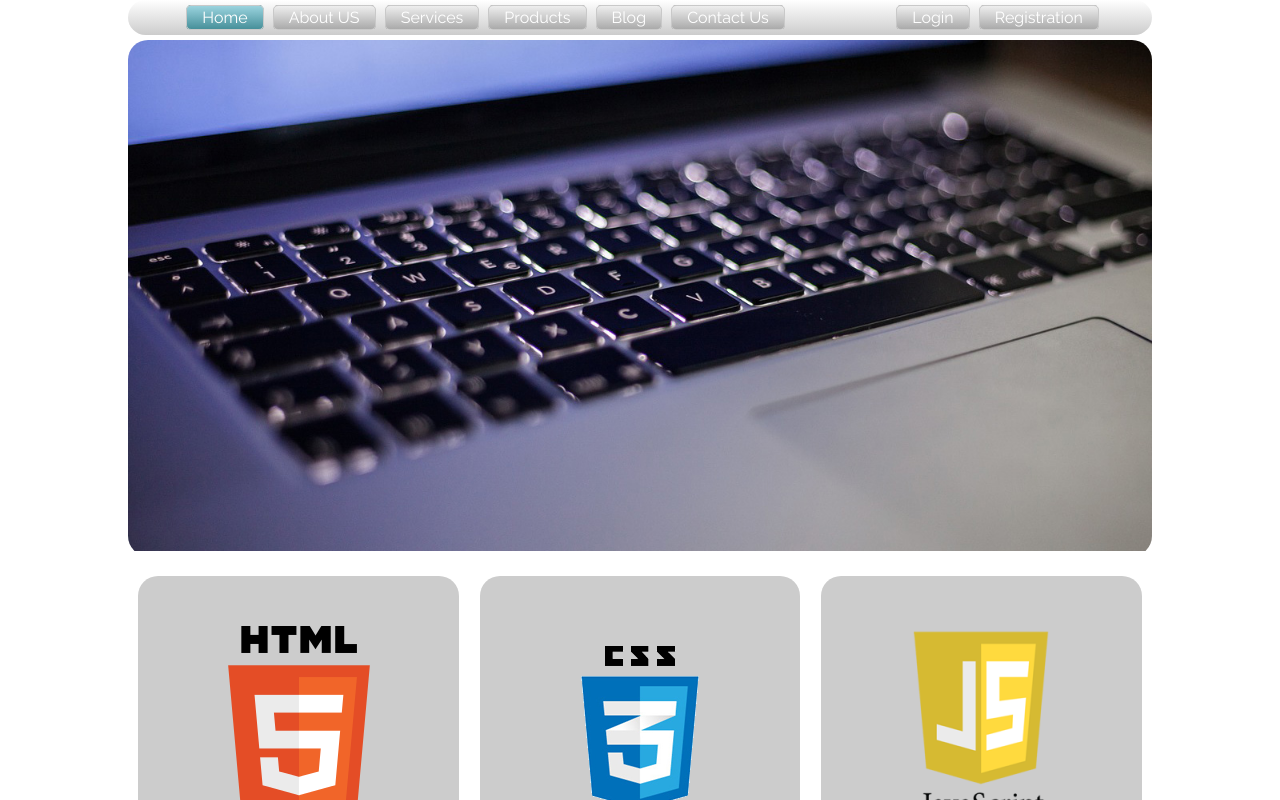
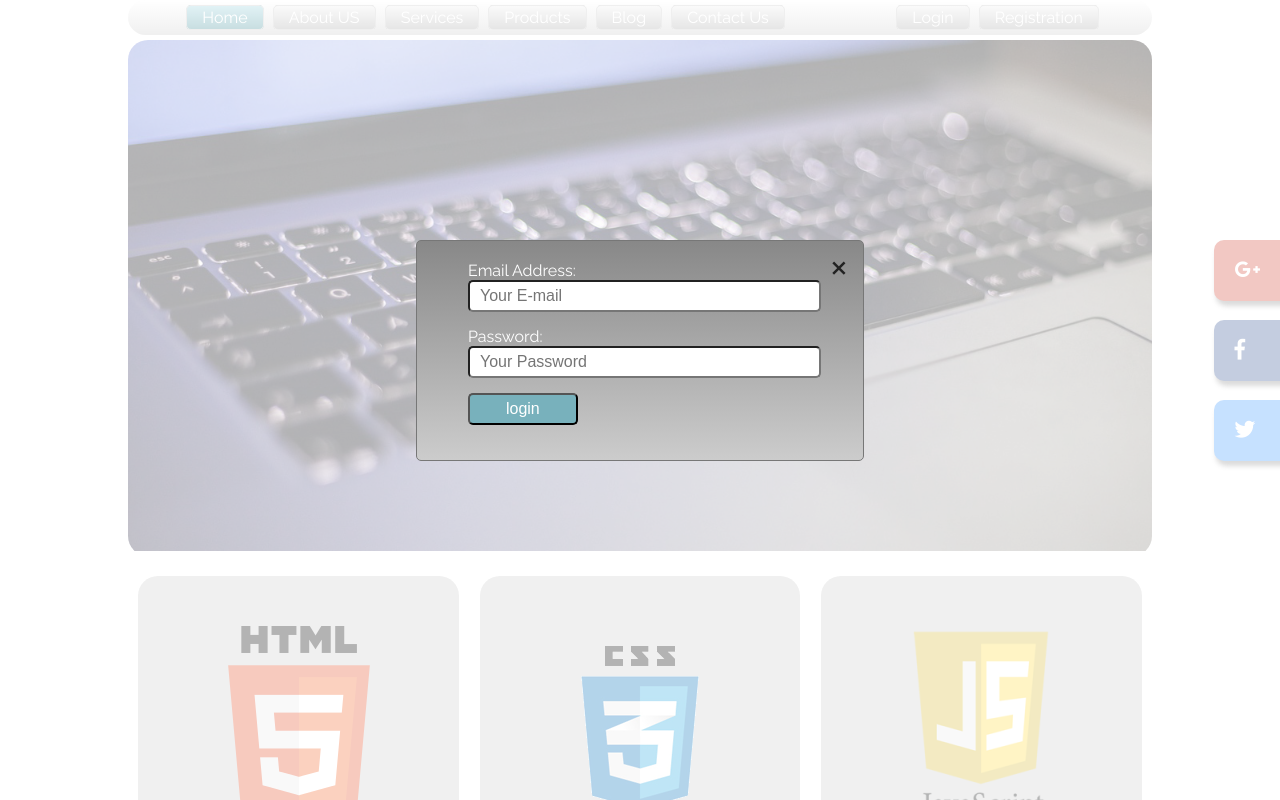
Before and after one commit to Scroung3D/learning-learn-with-us, a plain HTML site: page index.html in a window 1280 px wide. Both pictures are taken after a click on the link "Login". Shown: the top 800 px of the page. Drawn offline with Linux system fonts and the light colour scheme.

Commit message:
Register & Login Done

```diff
--- a/index.html
+++ b/index.html
@@ -8,11 +8,41 @@
   <link rel="stylesheet"
         href="style.css">
   <link rel="stylesheet"
-        href="https://cdnjs.cloudflare.com/ajax/libs/font-awesome/4.7.0/css/font-awesome.min.css">
+  <link rel="stylesheet" href="https://use.fontawesome.com/releases/v5.0.13/css/all.css" integrity="sha384-DNOHZ68U8hZfKXOrtjWvjxusGo9WQnrNx2sqG0tfsghAvtVlRW3tvkXWZh58N9jp" crossorigin="anonymous">
   <link href="https://fonts.googleapis.com/css?family=Raleway"
         rel="stylesheet">
 </head>
 <body>
+
+<!-- Start Modal Box -->
+
+<input type="checkbox" id="registration" style="display: none">
+<form action="index.html" id="register">
+  <label for="registration" id="close">&times;</label>
+  <label for="username">Username:</label>
+  <input type="text" placeholder="Your Name">
+  <label for="email">E-mail:</label>
+  <input type="email" placeholder="Your E-mail Address">
+  <label for="login">Login Name:</label>
+  <input type="text" placeholder="Choose a Login Name">
+  <label for="password">Password:</label>
+  <input type="password" placeholder="Choose a Password">
+  <label for="password">Confirm Password:</label>
+  <input type="password" placeholder="Confirm Your Password">
+  <input type="submit" value="Register">
+</form>
+
+<input type="checkbox" id="login" style="display: none">
+<form action="index.html" id="sign-in">
+  <label for="login" id="close">&times;</label>
+  <label for="email">Email Address:</label>
+  <input type="email" placeholder="Your E-mail">
+  <label for="password">Password:</label>
+  <input type="password" placeholder="Your Password">
+  <input type="submit" value="login">
+</form>
+<!-- End Modal Box -->
+
 <!-- Start Main Wrapper -->
 <div class="main-wrapper">
   <!--Start Navigation-->
@@ -36,8 +66,8 @@
     </ul>
 
     <ul class="nav2">
-      <li><a href="#">Login</a></li>
-      <li><a href="#">Registration</a></li>
+      <li><a href="#"><label for="login">Login</label></a></li>
+      <li><a href="#"><label for="registration">Registration</label></a></li>
     </ul>
   </nav>
   <!--End Navigation-->
@@ -138,6 +168,17 @@
   </section>
   <!-- End Developers Section -->
 
+
+  <!-- Start Social Media Section -->
+  <section class="social-icons">
+    <ul>
+      <li><a href="#"><i class="fab fa-google-plus-g"><span>Google+</span></i></a></li>
+      <li><a href="#"><i class="fab fa-facebook-f"><span>Facebook</span></i></a></li>
+      <li><a href="#"><i class="fab fa-twitter"><span>Twitter</span></i></a></li>
+    </ul>
+  </section>
+  <!-- End Social Media Section -->
+
   <footer>
     <p>
       Cpyright &copy; 2018 CodeAndCreate All Rights Reserved
--- a/style.css
+++ b/style.css
@@ -17,7 +17,94 @@ li {
 a {
     text-decoration: none;
 }
-/*End Common Styl*/
+/* End Common Style */
+
+form {
+    box-sizing: border-box;
+    display: none;
+    position: fixed;
+    top: 30%;
+    left: 32.5%;
+    width: 35%;
+    height: auto;
+    padding: 20px 40px;
+    background: linear-gradient(#888, #ccc);
+    border: 1px solid #777;
+    border-radius: 5px;
+    z-index: 1000;
+    animation: fade-in 1s;
+}
+
+@keyframes fade-in {
+    0% {
+        opacity: 0;
+    }
+    100% {
+        opacity: 0;
+    }
+
+}
+
+form input {
+    display: block;
+    width: 90%;
+    margin: 0 0 15px 3%;
+    padding: 5px 10px;
+    border-radius: 5px;
+    font-size: 100%;
+}
+
+form input[type="submit"] {
+    background: #78b1bc;
+    color: #fff;
+    width: 30%;
+    max-width: 150px;
+    transition: background .2s;
+}
+
+form input[type="submit"]:hover {
+    background: #9ad3de;
+    cursor: pointer;
+}
+
+form label#close {
+
+    font-size: 250%;
+    color: #ccc;
+    position: absolute;
+    top: 0;
+    right:  15px;
+}
+
+form label#close {
+    color: #222;
+}
+
+form label {
+    margin-left: 3%;
+    font-weight: 400;
+    color: #fff;
+}
+
+input#registration:checked ~ form#register{
+    display: block;
+}
+
+input#registration:checked ~ .main-wrapper {
+    user-select: none;
+    opacity: .3;
+    pointer-events: none;
+}
+
+input#login:checked ~ form#sign-in{
+    display: block;
+}
+
+input#login:checked ~ .main-wrapper {
+    user-select: none;
+    opacity: .3;
+    pointer-events: none;
+}
 
 nav {
     width: 80%;
@@ -269,8 +356,48 @@ section div.container:hover div.middle {
 }
 /* End Developers Section */
 
+section.social-icons ul li a i span {
+    margin-left: 20%;
+}
+
+section.social-icons ul li a i.fab {
+    position: fixed;
+    right: -13%;
+    width: 15%;
+    padding: 20px;
+    color: #fff;
+    border-radius: 10px 0 0 10px;
+    box-shadow: 2px 5px 5px #888;
+    font-size: 130%;
+    z-index: 1000;
+    transition: right .8s, box-shadow .8s;
+}
+
+section.social-icons ul li a i.fa-google-plus-g {
+    top: 30%;
+    background: #d34836;
+}
+
+section.social-icons ul li a i.fa-facebook-f {
+    top: 40%;
+    background: #3b5998;
+}
+
+section.social-icons ul li a i.fa-twitter {
+    top: 50%;
+    background: #4099ff;
+}
+
+section.social-icons ul li a i.fab:hover {
+    right: -5%;
+    box-shadow: none;
+}
+/* End Social Media Section */
+
+
 footer {
     padding: 90px 0;
+    margin-top: 20px;
     width: 100%;
     background: linear-gradient(#555, #888);
 }
```
